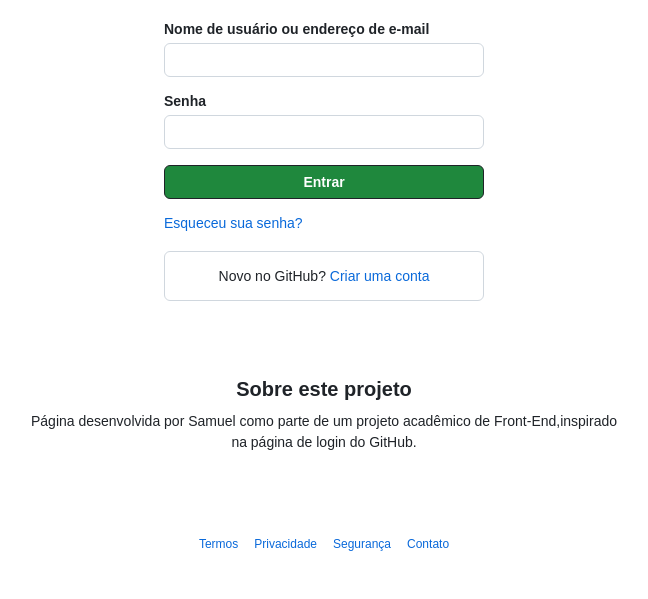
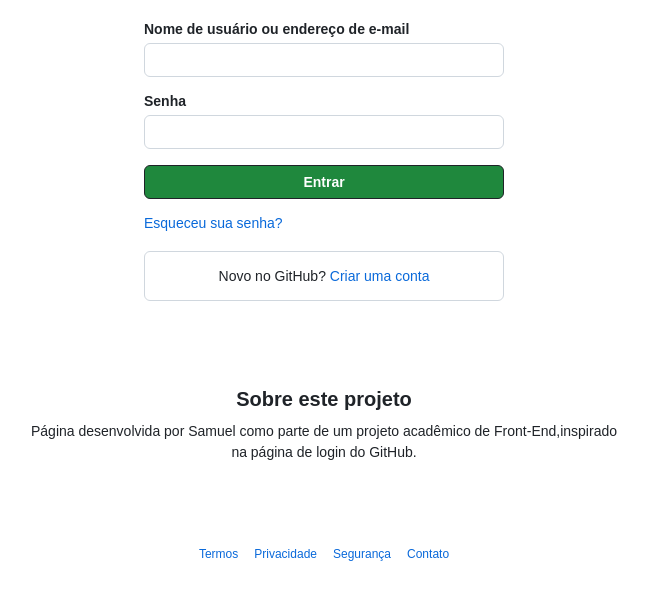
Before and after one commit to SamuelZo/copia-login-github, a plain HTML site: page index.html in a window 1280 px wide. Shown: the part 159-758 px from the top of the page, without its empty margins (316-964 px from the left). Drawn offline with Linux system fonts and the light colour scheme.

Commit message:
Adiciona responsividade para telas maiores

```diff
--- a/style.css
+++ b/style.css
@@ -144,3 +144,13 @@
     font-size: 14px;
     line-height: 1.5;
 }
+
+@media (min-width: 768px) {
+    .login-container {
+        max-width: 360px;
+    }
+
+    .sobre-projeto {
+        margin-top: 50px;
+    }
+}
```
